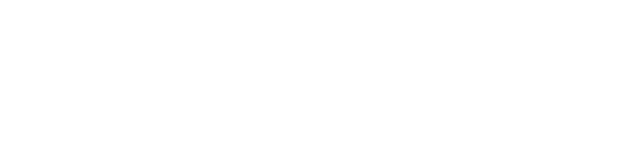
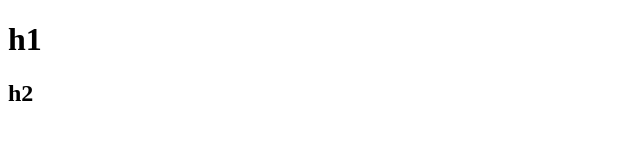
Before and after one commit to novolokova/Home_work_01.11.22, a plain HTML site: page text.html in a window 1280 px wide. Shown: the whole page, without its empty margins (0-640 px from the left). Drawn offline with Linux system fonts and the light colour scheme.

Commit message:
Add lines h

```diff
--- a/text.html
+++ b/text.html
@@ -7,6 +7,7 @@
     <title>Document</title>
 </head>
 <body>
-
+    <h1>h1</h1>
+    <h2>h2</h2>
 </body>
 </html>
```
